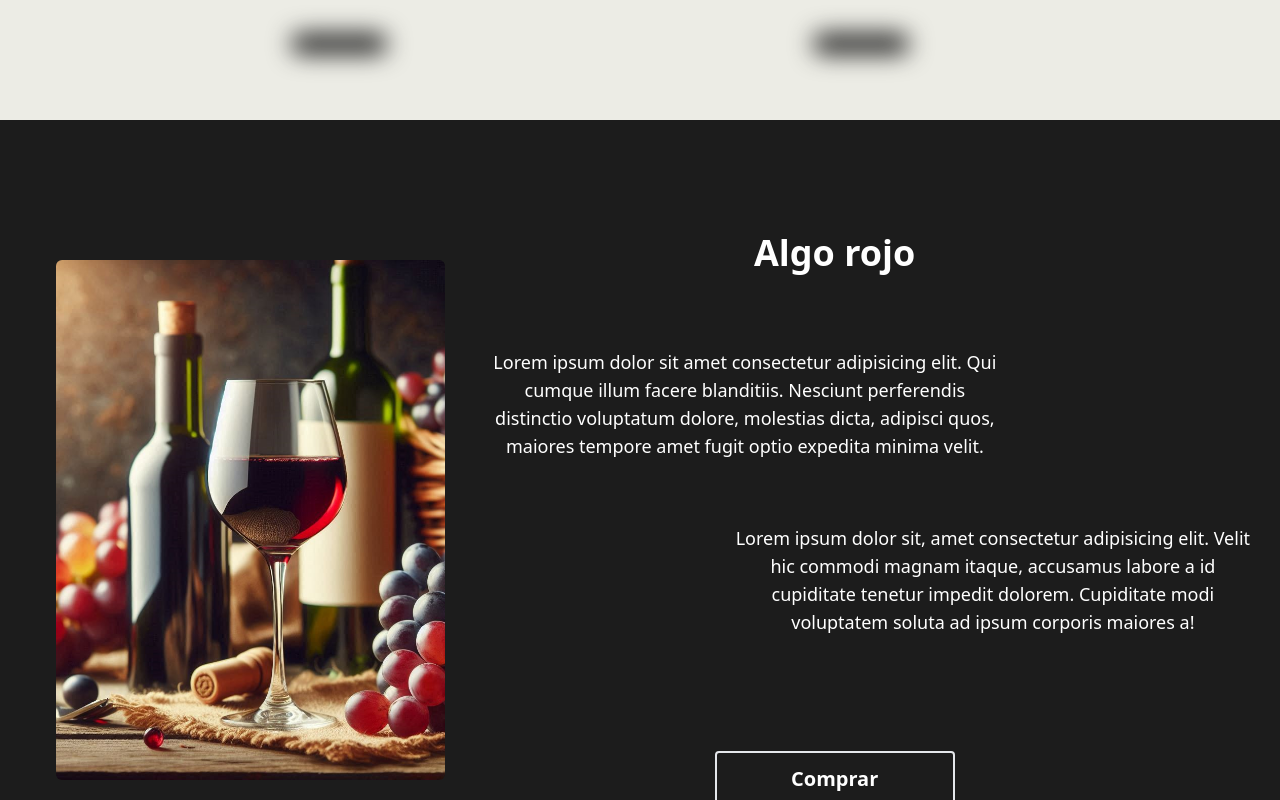
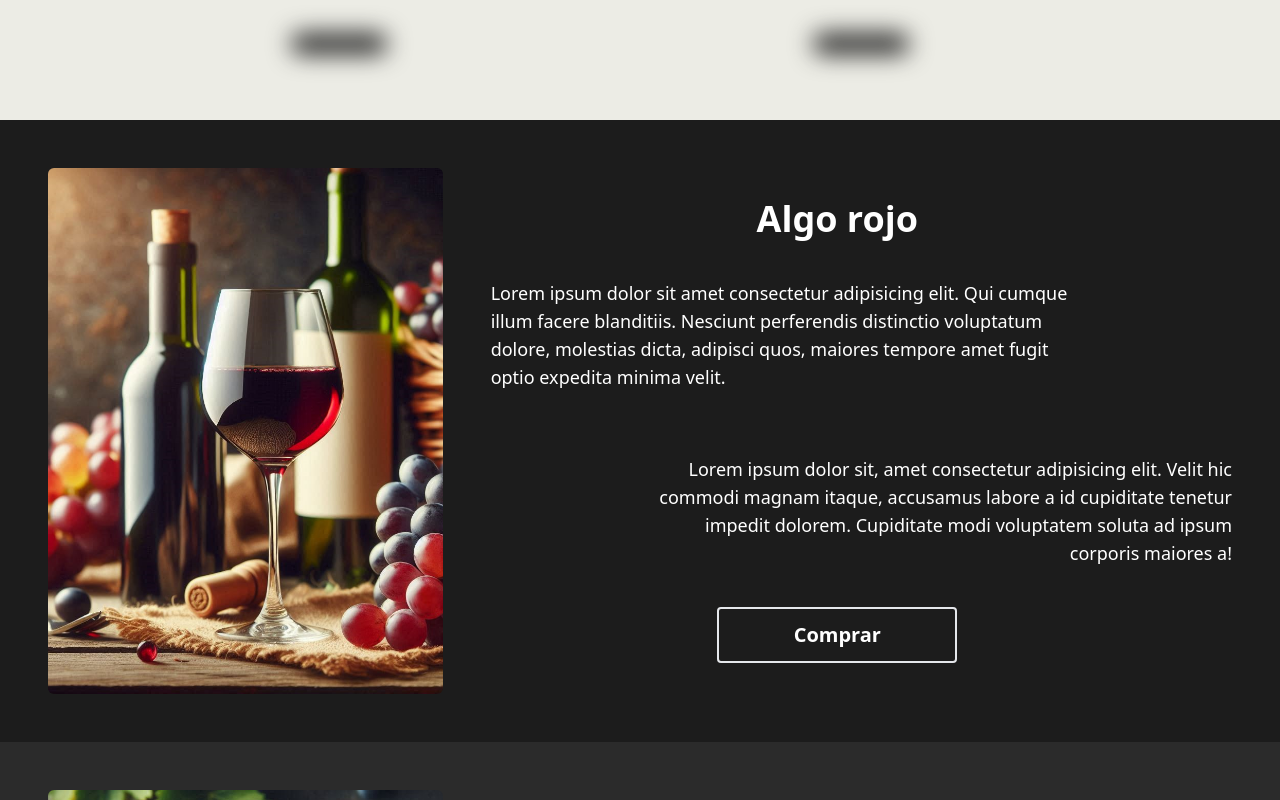
Before and after one commit to agusSantos23/VinosSol, a React (Vite) app: page / in a window 1280 px wide. Shown: the part 680-1480 px from the top of the page. Built offline with nearby package versions, Linux system fonts and the light colour scheme.

Commit message:
Restructuracion del Section

```diff
--- a/src/components/common/Wine.jsx
+++ b/src/components/common/Wine.jsx
@@ -1,5 +1,5 @@
 import PropTypes from "prop-types" // Importa PropTypes para definir tipos de propiedades esperadas en el componente
-import { useState } from "react" // Importa useState, un hook para manejar el estado local en el componente
+import { useState, useEffect } from "react" // Importa useState, un hook para manejar el estado local en el componente
 import { Link } from "react-router-dom" // Importa Link para crear enlaces de navegación en la aplicación web
 
 const Wine = ({idWine, invested}) => {
@@ -10,9 +10,25 @@ const Wine = ({idWine, invested}) => {
   */
 
   //Consulta al navegador si el tema del navegador es oscuro y devuelve un booleano
-  const dark = window.matchMedia("(prefers-color-scheme: dark)").matches
+  const [isDarkMode, setIsDarkMode] = useState(window.matchMedia("(prefers-color-scheme: dark)").matches)
 
-  const fillColor = dark ? "#dfded4" : "#111" //Asigna el color del svg
+  useEffect(() => {
+    //Nos permite escuchar cambios en la preferencia del tema del navegador
+    const mediaQuery = window.matchMedia("(prefers-color-scheme: dark)");
+
+    const handleChange = (event) => setIsDarkMode(event.matches)
+
+    //Nuestra funcion se ejecute automaticamente cuando el usuario cambie de tema
+    mediaQuery.onchange = handleChange;
+
+    // Eliminar el listener cuando el componente se desmonte
+    return () => {
+      mediaQuery.onchange = null;
+    };
+  }, []);
+
+
+  const fillColor = isDarkMode ? "#dfded4" : "#111" //Asigna el color del svg
   const [hovered, setHovered] = useState(false) // Activa el estado hovered al hacer hover sobre el componente avanzado
 
   // Define los tipos de vino, cada uno con un color y texto asociado segun su idWine
--- a/src/components/sections/WineDescription.jsx
+++ b/src/components/sections/WineDescription.jsx
@@ -72,7 +72,7 @@ const WineDescription = ({ wine }) => {
   return (
 
 
-    <section className={"flex justify-center items-center h-screen w-screen p-14 " + style}>
+    <section className={"flex justify-center items-center p-12 " + style}>
 
       <img src={img} alt={alt} className="w-1/3 h-auto rounded-md" />
 
@@ -80,19 +80,18 @@ const WineDescription = ({ wine }) => {
 
         <h1 className="text-center text-4xl font-bold">{title}</h1>
 
-        <div className="mb-10 text-lg">
-          <p className="w-2/3 ml-10">{desc1}</p>
-          <p className="w-2/3 mt-16 ml-72">{desc2}</p>
+        <div className="relative w-full h-72 my-10 text-lg">
+
+          <p className="absolute left-12 w-3/4 text-left">{desc1}</p>
+          <p className="absolute right-0 bottom-0 w-3/4 text-right">{desc2}</p>
+
         </div>
 
-        <button className="w-60 text-xl font-bold border-2 py-3 px-10 rounded hover:bg-selected duration-150 ease-in">Comprar</button>
+        <button className="w-60 text-xl font-bold border-2 py-3 px-10 rounded hover:bg-selected duration-200 ease-in">Comprar</button>
 
       </div>
 
     </section>
-
-
-
   )
 }
 
--- a/tailwind.config.js
+++ b/tailwind.config.js
@@ -11,7 +11,7 @@ export default {
         "primary": "#ecece5",
         "secondary": "#1c1c1c",
         "third": "#dfded4",
-        "quaternary": "#323232",
+        "quaternary": "#2b2b2b",
         "selected": "#00796b"
       },
       fontFamily: {
```
